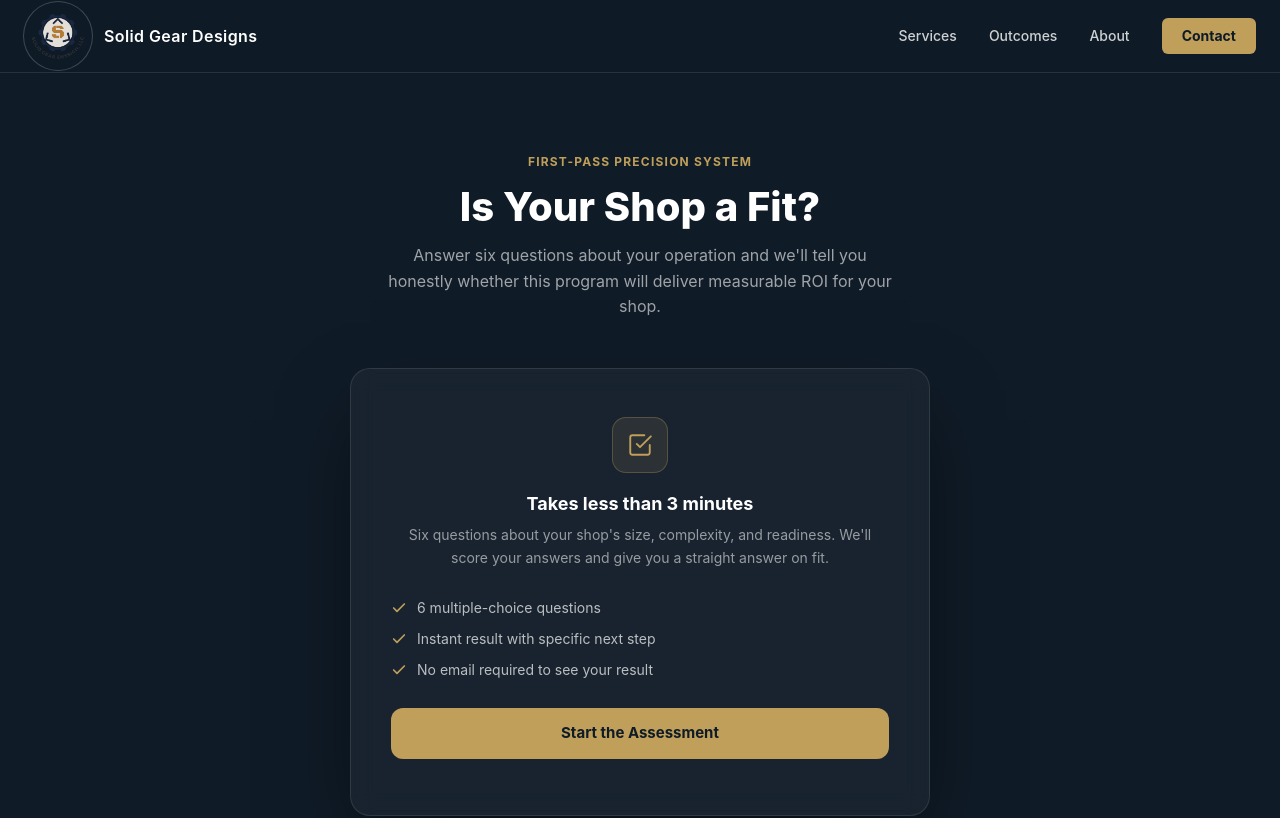
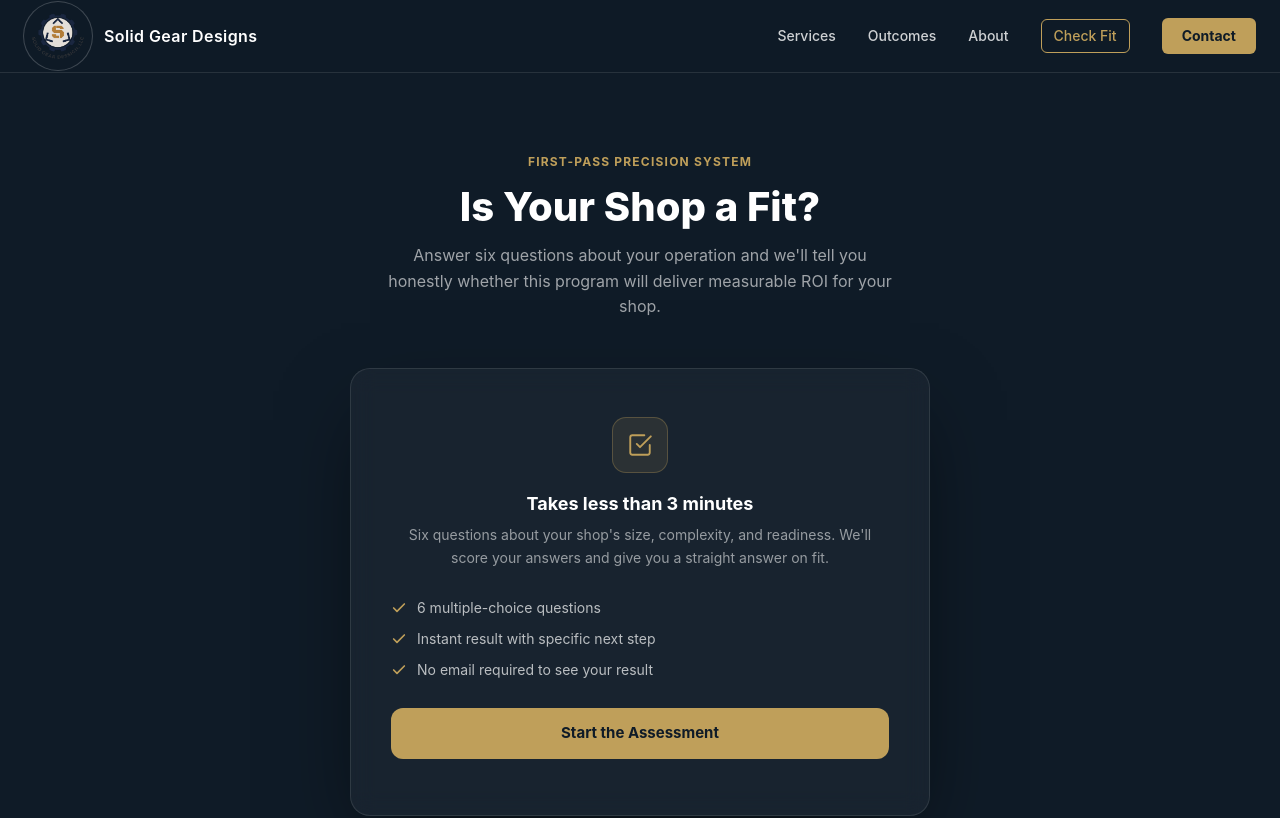
Before and after one commit to scifyanswers/SGDSite, a React (Vite) app: page /qualify in a window 1280 px wide. Shown: the top 818 px of the page. Built offline with nearby package versions, Linux system fonts and the light colour scheme.

Commit message:
Updated Navigation.tsx

```diff
--- a/src/components/Navigation.tsx
+++ b/src/components/Navigation.tsx
@@ -17,6 +17,8 @@ export default function Navigation() {
       navigate(`/#${id}`);
     }
   };
+
+  const isQualifyPage = location.pathname === "/qualify";
 
   return (
     <nav className="sticky top-0 z-50 bg-[#0F1B27]/75 backdrop-blur-xl border-b border-white/10">
@@ -61,6 +63,16 @@ export default function Navigation() {
             >
               About
             </button>
+            <Link
+              to="/qualify"
+              className={`text-sm font-medium transition px-3 py-1.5 rounded-md border ${
+                isQualifyPage
+                  ? "border-[#BF9F5A] text-[#BF9F5A]"
+                  : "border-white/20 text-white/80 hover:text-white hover:border-white/40"
+              }`}
+            >
+              Check Fit
+            </Link>
             <button
               onClick={() => scrollTo("contact")}
               className="bg-copper text-navy px-5 py-2 rounded-md font-bold text-sm hover:bg-opacity-90 transition"
@@ -104,6 +116,17 @@ export default function Navigation() {
             >
               About
             </button>
+            <Link
+              to="/qualify"
+              onClick={() => setOpen(false)}
+              className={`block w-full text-left px-4 py-3 rounded-md transition ${
+                isQualifyPage
+                  ? "text-[#BF9F5A] bg-[#BF9F5A]/10"
+                  : "text-white/80 hover:text-white hover:bg-white/5"
+              }`}
+            >
+              Check Fit
+            </Link>
             <button
               onClick={() => scrollTo("contact")}
               className="block w-full text-left px-4 py-3 rounded-md
```
